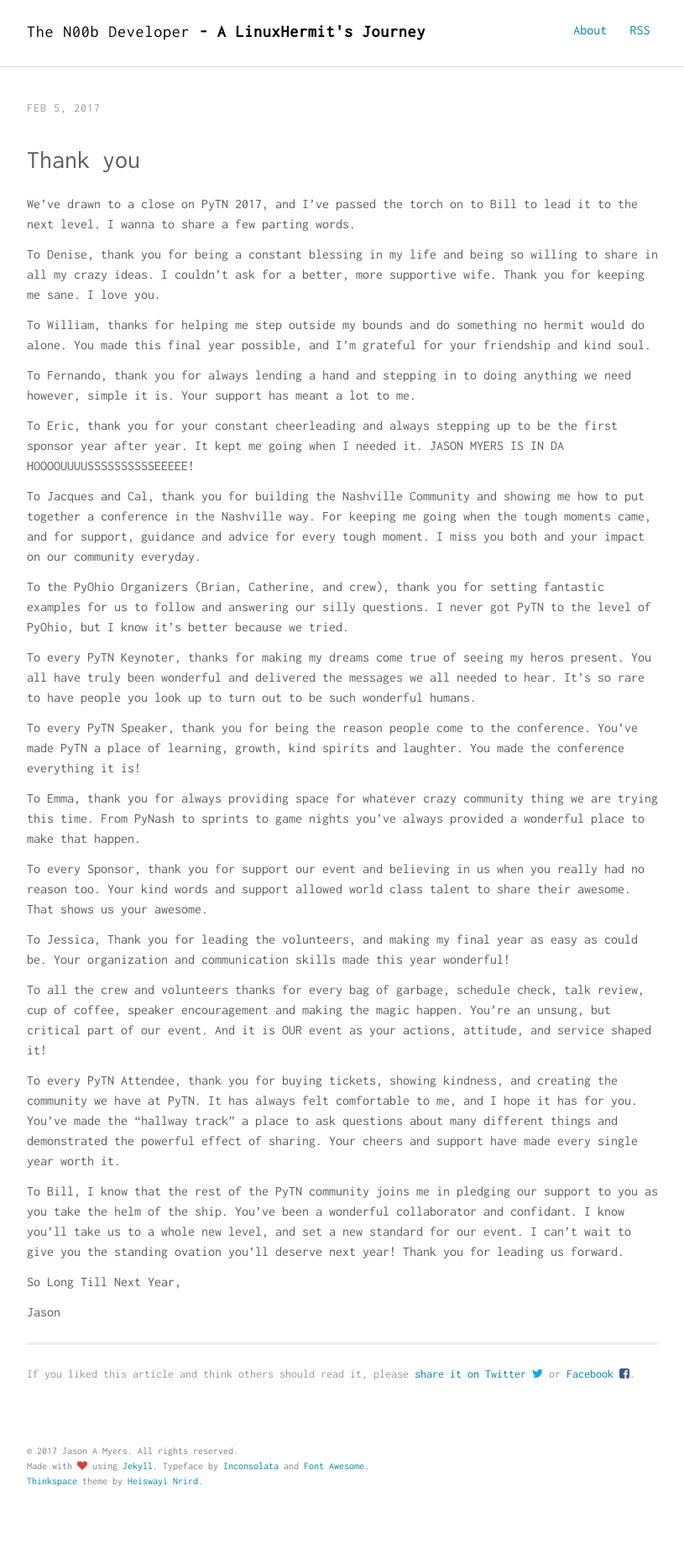
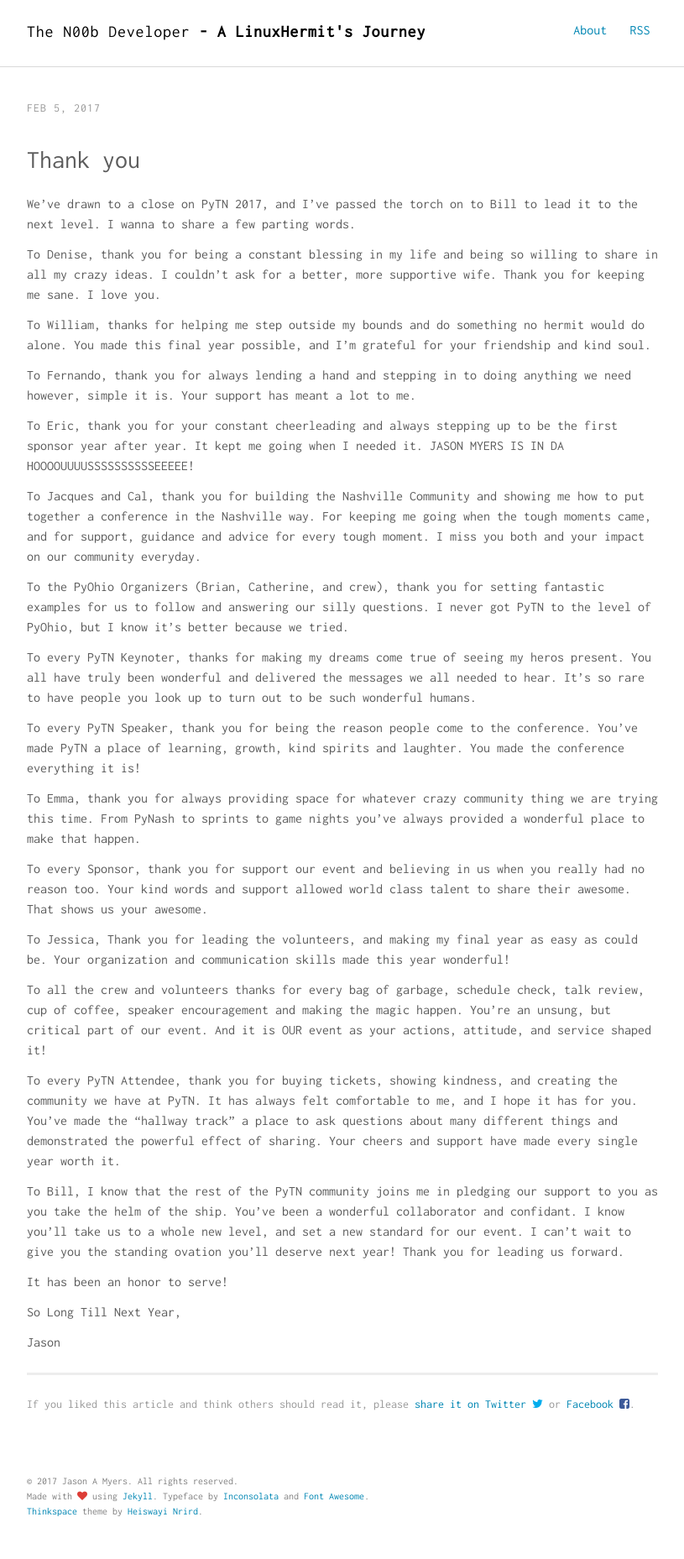
Before and after one commit to jasonamyers/jasonamyers.github.com, a Jekyll site: the page built from _posts/2017-02-05-so-long-and-thanks.md, in a window 1280 px wide. Shown: the whole page at 84% size, without its empty margins (232-1047 px from the left). Built offline with Jekyll 4.4.1, drawn with Linux system fonts in a browser that asks for light colours; before the commit the page ends 1821 px from its top, so only the background shows below that.

Commit message:
Serve
Signed-off-by: Jason Myers <jason@jasonamyers.com>

```diff
--- a/_posts/2017-02-05-so-long-and-thanks.md
+++ b/_posts/2017-02-05-so-long-and-thanks.md
@@ -72,6 +72,8 @@ collaborator and confidant. I know you'll take us to a whole new level, and set
 a new standard for our event. I can't wait to give you the standing ovation
 you'll deserve next year! Thank you for leading us forward.
 
+It has been an honor to serve!
+
 So Long Till Next Year,
 
 Jason
```
